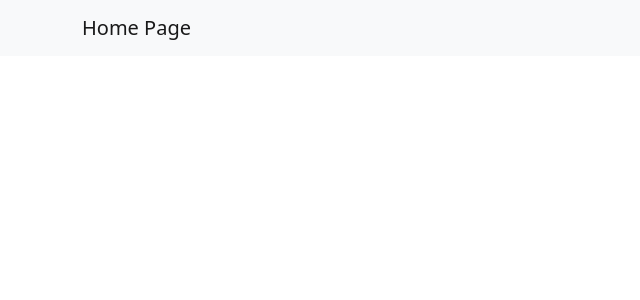
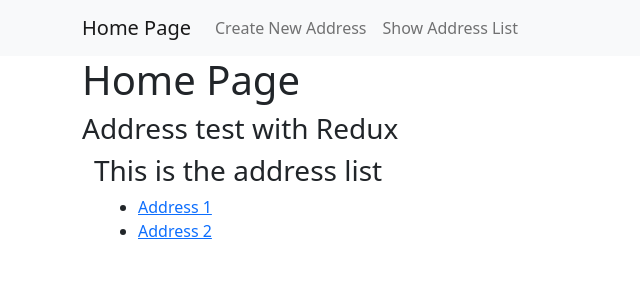
Before and after one commit to partapparam/reduxstudy, a React (Create React App) app: page /addressList in a window 1280 px wide. Before the commit this address had no page. Shown: the top 300 px of the page, without its empty margins (0-640 px from the left). Built offline with nearby package versions, Linux system fonts and the light colour scheme.

Commit message:
updates to ui

```diff
--- a/src/App.jsx
+++ b/src/App.jsx
@@ -3,26 +3,22 @@ import "./App.css"
 import React from "react"
 import { BrowserRouter, Route, Routes } from "react-router-dom"
 import { NavigationBar } from "./common/NavigationBar"
-import Container from "react-bootstrap/Container"
-
-const Home = () => {
-  return (
-    <div>
-      <h1>Home Page</h1>
-      <Container>
-        <h3>Address test with Redux</h3>
-      </Container>
-    </div>
-  )
-}
+import { Home } from "./features/home/Home"
+import { AddressList } from "./features/address/AddressList"
+import { AddressCard } from "./features/address/AddressCard"
 
 function App() {
   return (
     <BrowserRouter>
       <div className="app">
-        <NavigationBar />
         <Routes>
-          <Route path="/" element={<Home />}></Route>
+          <Route path="/" element={<Home />}>
+            <Route path="addressList" element={<AddressList />}>
+              <Route path=":addressId/card" element={<AddressCard />} />
+            </Route>
+            <Route path="new" />
+            {/* <Route index element={<Home />} /> */}
+          </Route>
         </Routes>
       </div>
     </BrowserRouter>
--- a/src/common/NavigationBar.jsx
+++ b/src/common/NavigationBar.jsx
@@ -3,31 +3,26 @@ import Nav from "react-bootstrap/Nav"
 import Navbar from "react-bootstrap/Navbar"
 import Container from "react-bootstrap/Container"
 import { LinkContainer } from "react-router-bootstrap"
+import { Link } from "react-router-dom"
 
 export const NavigationBar = () => {
   return (
     <Navbar bg="light" expand="md">
       <Container>
-        <LinkContainer to="/">
-          <Navbar.Brand>Home Page</Navbar.Brand>
-        </LinkContainer>
-        {/* <Navbar.Toggle aria-controls="basic-navbar-nav"></Navbar.Toggle> */}
-        {/* <Navbar.Collapse id="responsive-navbar-nav"> */}
-        {/* <Nav className="me-auto">
-            <LinkContainer to="login">
-              <Nav.Link>Login</Nav.Link>
-            </LinkContainer>
-            <LinkContainer to="signup">
-              <Nav.Link>Signup</Nav.Link>
-            </LinkContainer>
-            <NavDropdown id="collapsible-nav-dropdown" title="Dropdown">
-              <NavDropdown.Item>Action</NavDropdown.Item>
-              <LinkContainer to="/">
-                <NavDropdown.Item>back To home</NavDropdown.Item>
-              </LinkContainer>
-            </NavDropdown>
-          </Nav> */}
-        {/* </Navbar.Collapse> */}
+        <Navbar.Brand as={Link} to="/">
+          Home Page
+        </Navbar.Brand>
+        <Navbar.Toggle aria-controls="basic-navbar-nav"></Navbar.Toggle>
+        <Navbar.Collapse id="responsive-navbar-nav">
+          <Nav className="me-auto">
+            <Nav.Link as={Link} to="new">
+              Create New Address
+            </Nav.Link>
+            <Nav.Link as={Link} to="addressList">
+              Show Address List
+            </Nav.Link>
+          </Nav>
+        </Navbar.Collapse>
       </Container>
     </Navbar>
   )
--- /dev/null
+++ b/src/features/address/AddressCard.jsx
@@ -0,0 +1,17 @@
+import React from "react"
+import Container from "react-bootstrap/Container"
+import { useParams } from "react-router-dom"
+
+export const AddressCard = () => {
+  let { addressId } = useParams()
+  console.log(addressId)
+
+  return (
+    <Container>
+      <h3>This is the Address card</h3>
+      <div>
+        <h4>This is the Address Id: {addressId}</h4>
+      </div>
+    </Container>
+  )
+}
--- /dev/null
+++ b/src/features/address/AddressList.jsx
@@ -0,0 +1,24 @@
+import React from "react"
+import Container from "react-bootstrap/Container"
+import { Outlet, Link } from "react-router-dom"
+
+export const AddressList = () => {
+  return (
+    <Container>
+      <h3>This is the address list</h3>
+      <Container>
+        <ul>
+          <li>
+            <Link to="1/card">Address 1</Link>
+          </li>
+          <li>
+            <Link to="2/card">Address 2</Link>
+          </li>
+        </ul>
+      </Container>
+      <section>
+        <Outlet />
+      </section>
+    </Container>
+  )
+}
--- /dev/null
+++ b/src/features/home/Home.jsx
@@ -0,0 +1,19 @@
+import React from "react"
+import Container from "react-bootstrap/Container"
+import { Outlet } from "react-router-dom"
+import { NavigationBar } from "../../common/NavigationBar"
+
+export const Home = () => {
+  return (
+    <div>
+      <NavigationBar />
+      <Container>
+        <h1>Home Page</h1>
+        <h3>Address test with Redux</h3>
+        <section>
+          <Outlet />
+        </section>
+      </Container>
+    </div>
+  )
+}
```
Also changed, not shown: src/features/address/AddressForm.jsx (added), src/features/address/addressService.js (added).
